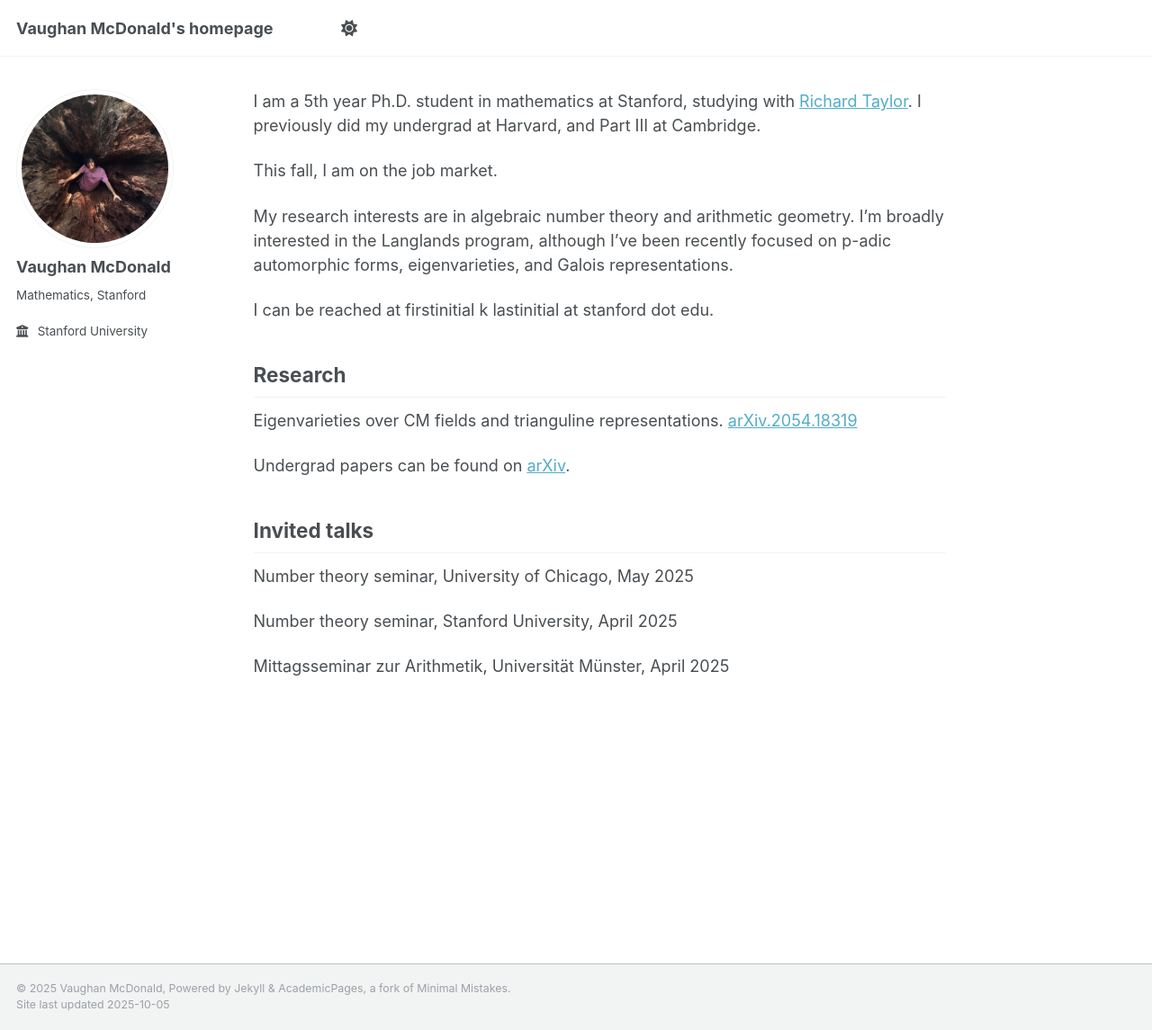
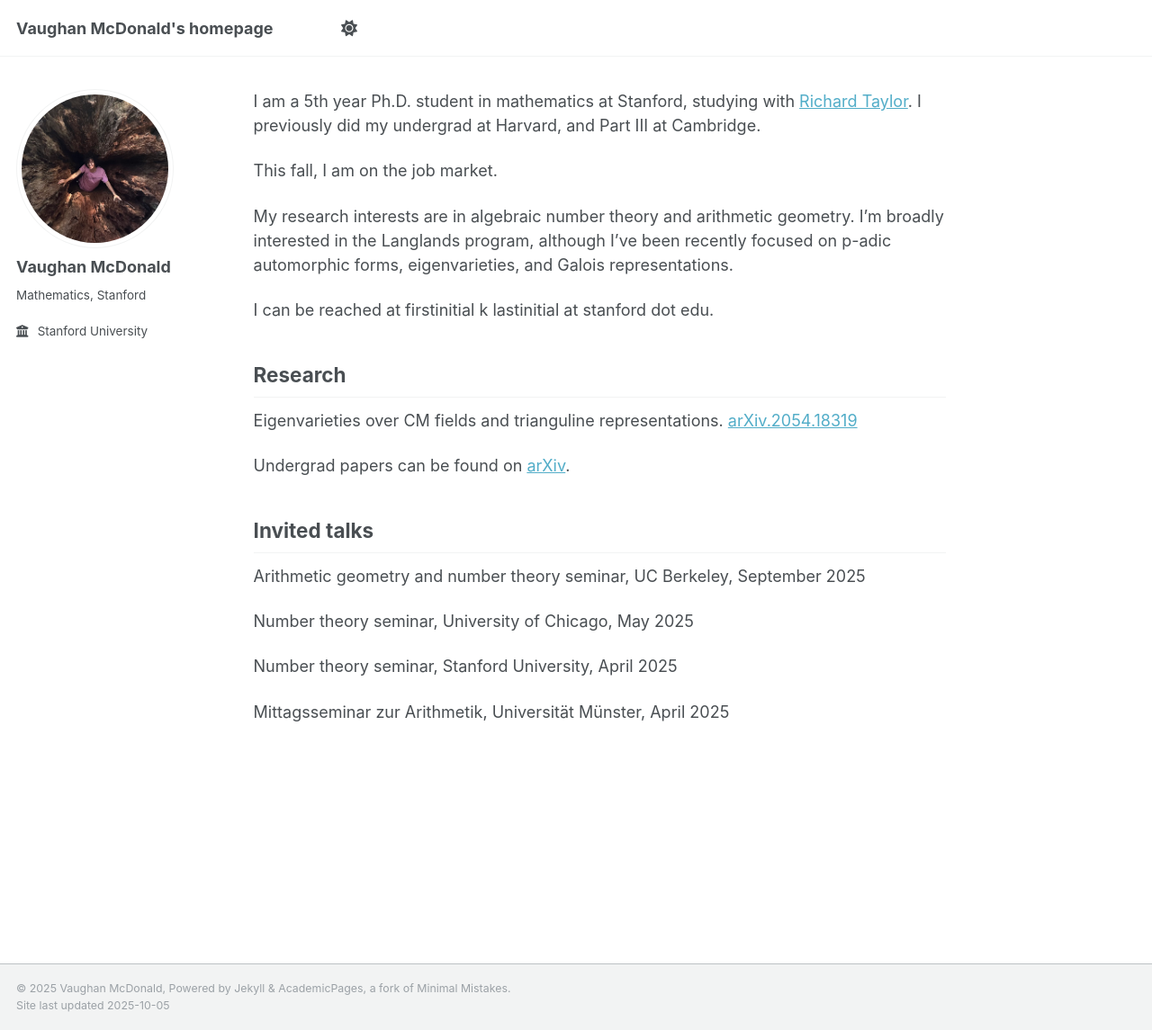
Before and after one commit to mcvaughanald/mcvaughanald.github.io, a Jekyll site: the page built from _pages/about.md, in a window 1280 px wide and 1145 px high. Shown: the whole window at 90% size. Built offline with Jekyll 4.4.1, drawn with Linux system fonts in a browser that asks for light colours.

Commit message:
Update about.md

```diff
--- a/_pages/about.md
+++ b/_pages/about.md
@@ -24,6 +24,8 @@ Undergrad papers can be found on [arXiv](https://arxiv.org/search/?query=McDonal
 
 ## Invited talks
 
+Arithmetic geometry and number theory seminar, UC Berkeley, September 2025
+
 Number theory seminar, University of Chicago, May 2025
 
 Number theory seminar, Stanford University, April 2025
```
